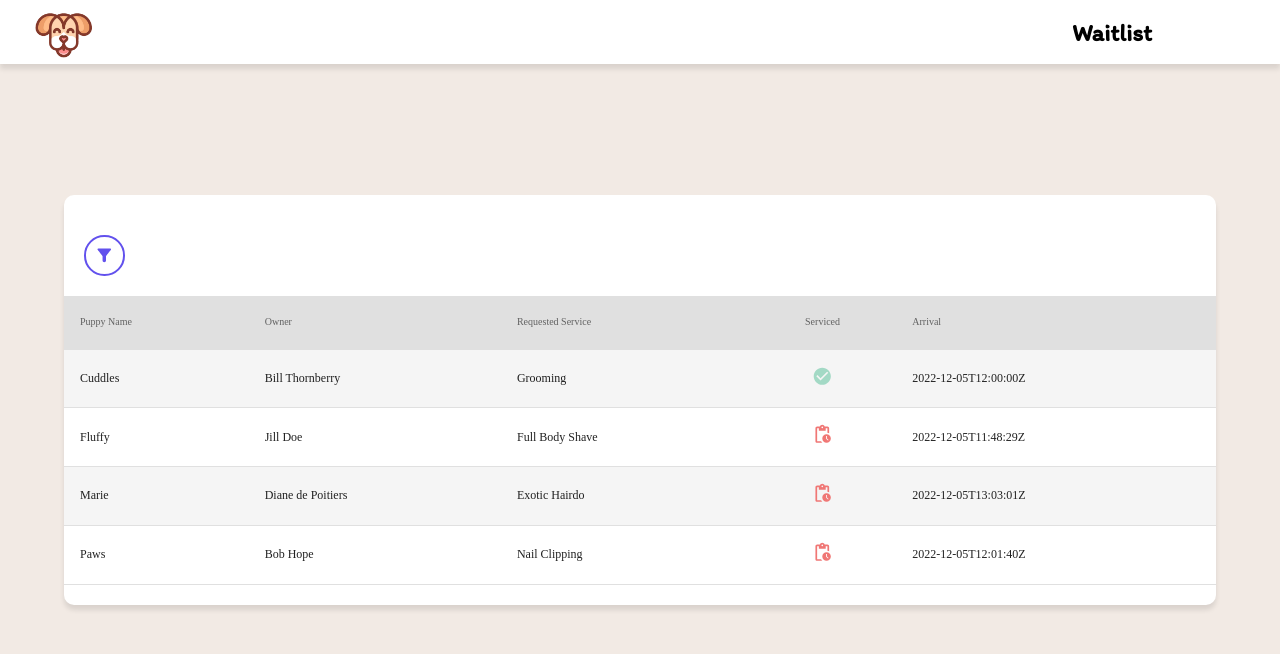
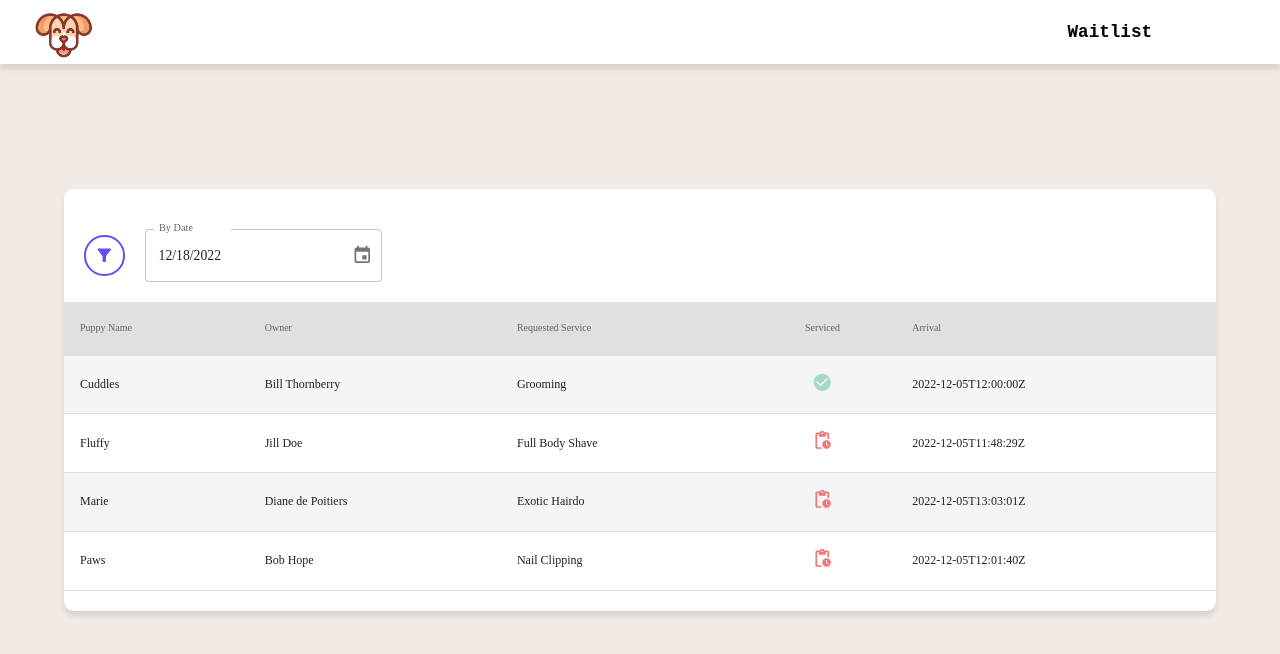
Before and after one commit to MohamedAmineDHIAB/puppy-waitlist-nextjs-app, a Next.js app: page / in a window 1280 px wide. Shown: the top 654 px of the page. Built offline with nearby package versions, Linux system fonts and the light colour scheme; a web font is replaced by a local one.

Commit message:
adding date picker :up:

```diff
--- /dev/null
+++ b/components/datePicker.tsx
@@ -0,0 +1,30 @@
+import React from "react";
+import { DesktopDatePicker } from "@mui/x-date-pickers/DesktopDatePicker";
+import { LocalizationProvider } from "@mui/x-date-pickers/LocalizationProvider";
+import { AdapterDayjs } from "@mui/x-date-pickers/AdapterDayjs";
+import TextField from "@mui/material/TextField";
+import { Stack } from "@mui/system";
+import { Dayjs } from "dayjs";
+type DateProps = {
+    value: Dayjs | null;
+    handleChange: (newValue: Dayjs | null) => void;
+};
+const DatePicker = ({ value, handleChange }: DateProps) => {
+    return (
+        <LocalizationProvider dateAdapter={AdapterDayjs}>
+            <Stack spacing={3}>
+                <DesktopDatePicker
+                    label="By Date"
+                    inputFormat="MM/DD/YYYY"
+                    value={value}
+                    onChange={handleChange}
+                    renderInput={(params) => (
+                        <TextField {...params} color="secondary" />
+                    )}
+                />
+            </Stack>
+        </LocalizationProvider>
+    );
+};
+
+export default DatePicker;
--- a/components/table.tsx
+++ b/components/table.tsx
@@ -9,6 +9,9 @@ import CheckCircleIcon from "@mui/icons-material/CheckCircle";
 import PendingActionsIcon from "@mui/icons-material/PendingActions";
 import Filter from "./filter";
 import { useState } from "react";
+import DatePicker from "./datePicker";
+import dayjs, { Dayjs } from "dayjs";
+
 const TableWrapper = styled.div`
     width: 90%;
     background-color: white;
@@ -21,10 +24,12 @@ const TableWrapper = styled.div`
 const TabelBar = styled.div`
     width: 100%;
     display: flex;
-    justify-content: space-between;
+    justify-content: flex-start;
+    gap: 20px;
     align-items: center;
     box-sizing: border-box;
     padding: 20px;
+    position: relative;
 `;
 
 type align = "inherit" | "left" | "center" | "right" | "justify";
@@ -36,12 +41,16 @@ const Columns = [
     { name: "Arrival", align: "left" },
 ];
 const Table = () => {
+    const [DateValue, setDateValue] = useState<Dayjs | null>(dayjs(new Date()));
+    const handleDateChange = (newValue: Dayjs | null) => {
+        setDateValue(newValue);
+    };
     const [FilterValue, setFilterValue] = useState<string>("all");
-    console.log(FilterValue);
     return (
         <TableWrapper>
             <TabelBar>
                 <Filter setFilterValue={setFilterValue} />
+                <DatePicker value={DateValue} handleChange={handleDateChange} />
             </TabelBar>
             <MuiTable>
                 <TableHead>
--- a/package.json
+++ b/package.json
@@ -12,13 +12,16 @@
     "@emotion/react": "^11.10.5",
     "@emotion/styled": "^11.10.5",
     "@mui/icons-material": "^5.11.0",
+    "@mui/lab": "^5.0.0-alpha.112",
     "@mui/material": "^5.11.0",
     "@mui/styled-engine-sc": "^5.11.0",
+    "@mui/x-date-pickers": "^5.0.11",
     "@next/font": "13.0.7",
     "@types/node": "18.11.16",
     "@types/react": "18.0.26",
     "@types/react-dom": "18.0.9",
     "@types/styled-components": "^5.1.26",
+    "dayjs": "^1.11.7",
     "eslint": "8.30.0",
     "eslint-config-next": "13.0.7",
     "framer-motion": "^7.10.2",
--- a/styles/global.tsx
+++ b/styles/global.tsx
@@ -8,8 +8,7 @@ export const GlobalStyle = createGlobalStyle`
         user-select: none;
     }
     h1{
-        font-family: 'Itim', cursive;
-        font-size:1.5rem;
+        font-size:1.1rem;
     }
 `;
 
--- a/styles/muiStyles.tsx
+++ b/styles/muiStyles.tsx
@@ -25,6 +25,9 @@ export const theme = createTheme({
                 root: {
                     // Some CSS
                     fontSize: "1rem",
+                    "&.Mui-selected": {
+                        backgroundColor: "black",
+                    },
                 },
             },
         },
@@ -37,7 +40,7 @@ export const theme = createTheme({
         primary: {
             main: "#EE9E69",
             light: "#F4CEB5",
-            dark: "#D67554",
+            dark: "#EE9E69",
         },
         secondary: {
             main: "#6251ED",
```
Also changed, not shown: 1 other file (tests, documents, lock files or other folders).
